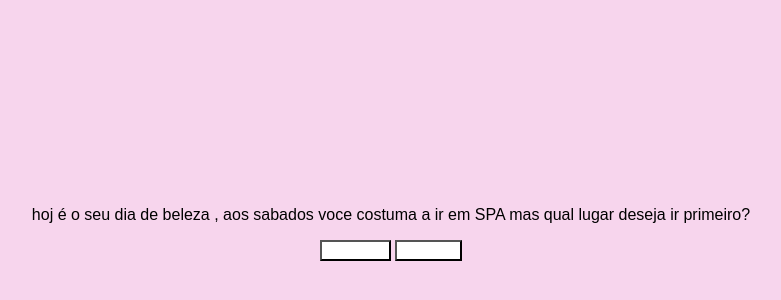
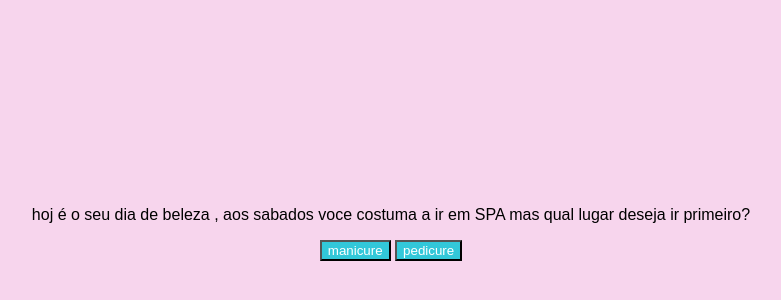
Before and after one commit to RebecaBragh/rebeca-aventura, a plain HTML site: page index.html in a window 1280 px wide. Shown: the part 134-434 px from the top of the page, without its empty margins (249-1030 px from the left). Drawn offline with Linux system fonts and the light colour scheme; a web font is replaced by a local one.

Commit message:
Update style.css

```diff
--- a/style.css
+++ b/style.css
@@ -10,7 +10,7 @@ body {
 }
 
 button {
-    background-color: #ffffff;
+    background-color: #32c8d9;
     color: white;
     font-family: "Bai Jamjuree", sans-serif;
 }
```
